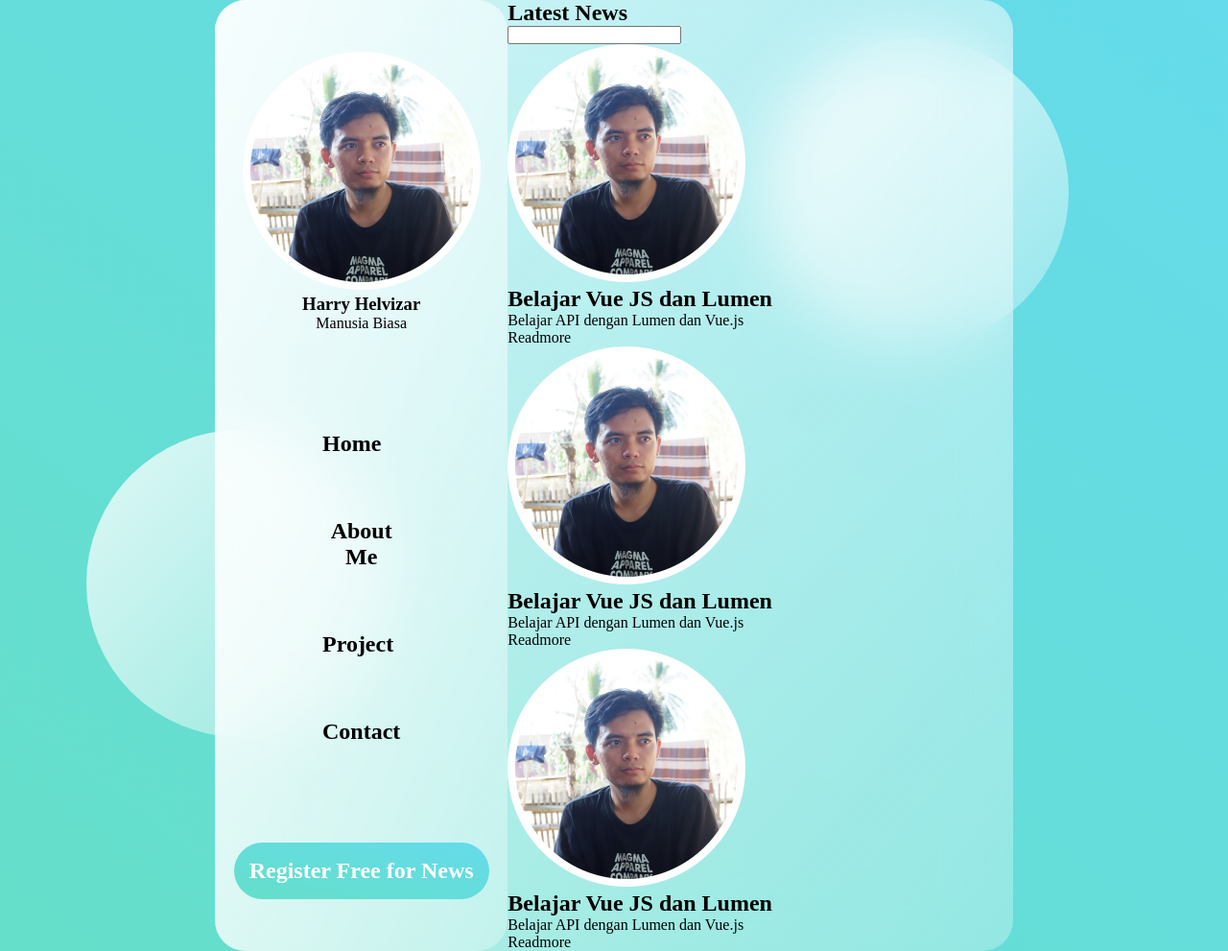
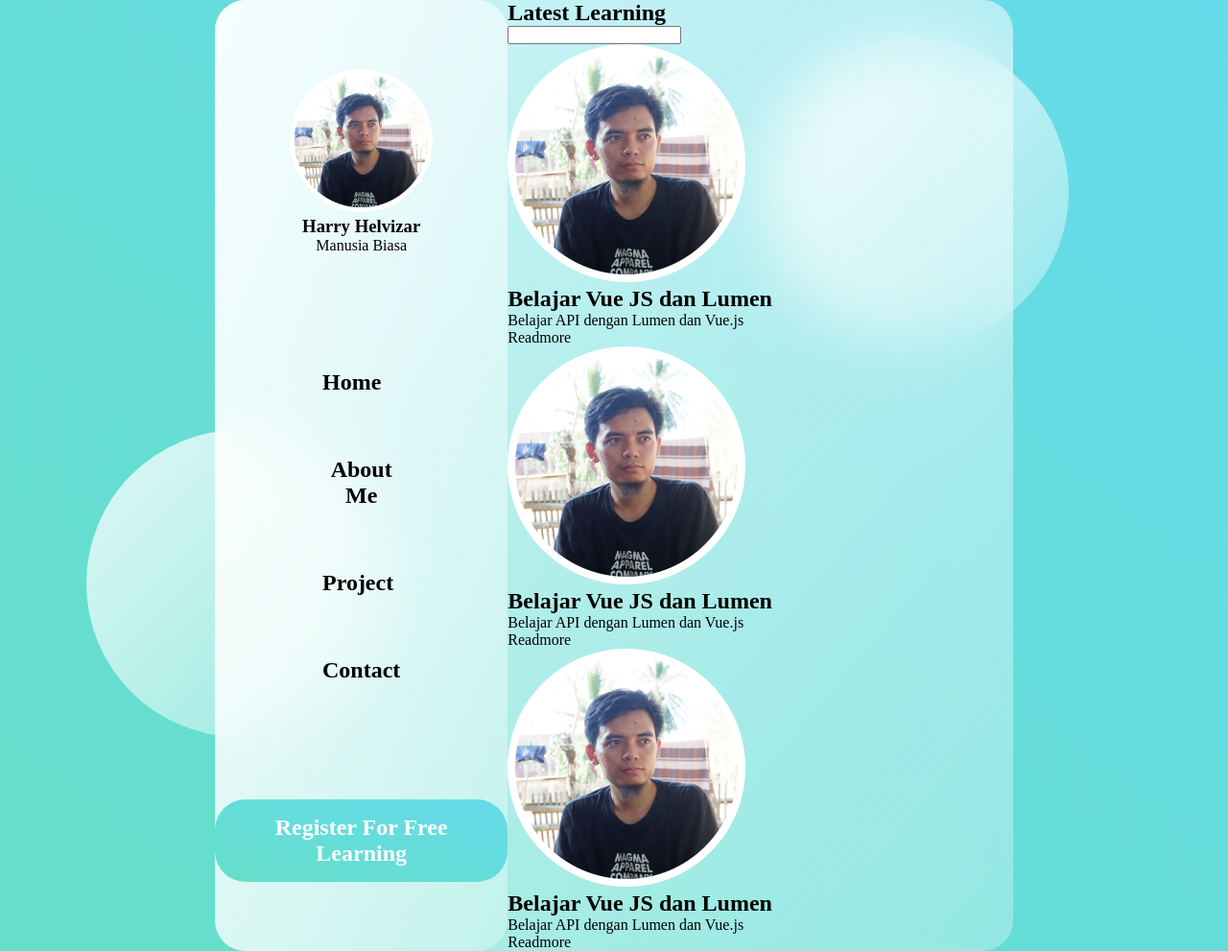
Before and after one commit to harryhelvizar/make-web-profile-html-css-01, a plain HTML site: page index.html in a window 1280 px wide. Shown: the whole page at 96% size. Drawn offline with Linux system fonts and the light colour scheme.

Commit message:
update index.html

```diff
--- a/index.html
+++ b/index.html
@@ -1,19 +1,24 @@
 <!DOCTYPE html>
 <html lang="en">
+
 <head>
     <meta charset="UTF-8">
     <meta name="viewport" content="width=device-width, initial-scale=1.0">
     <title>My Profil</title>
     <link rel="preconnect" href="https://fonts.gstatic.com">
 
+    <link rel="preconnect" href="https://fonts.gstatic.com">
+    <link href="https://fonts.googleapis.com/css2?family=Poppins:wght@400;700&display=swap" rel="stylesheet">
+
     <link rel="stylesheet" href="style.css">
 </head>
+
 <body>
     <main>
         <section class="glass">
             <div class="dashboard">
                 <div class="user">
-                    <img src="./images/avatar.png" alt="">
+                    <img src="./images/avatar.png" width="60%" alt="">
                     <h3>Harry Helvizar</h3>
                     <p>Manusia Biasa</p>
                 </div>
@@ -37,13 +42,13 @@
                 </div>
 
                 <div class="register">
-                    <h2>Register Free for News</h2>
+                    <h2>Register For Free Learning</h2>
                 </div>
             </div>
 
             <div class="contents">
                 <div class="status">
-                    <h1>Latest News</h1>
+                    <h1>Latest Learning</h1>
                     <input type="text">
                 </div>
 
@@ -83,4 +88,5 @@
     <div class="circle1"></div>
     <div class="circle2"></div>
 </body>
+
 </html>
```
